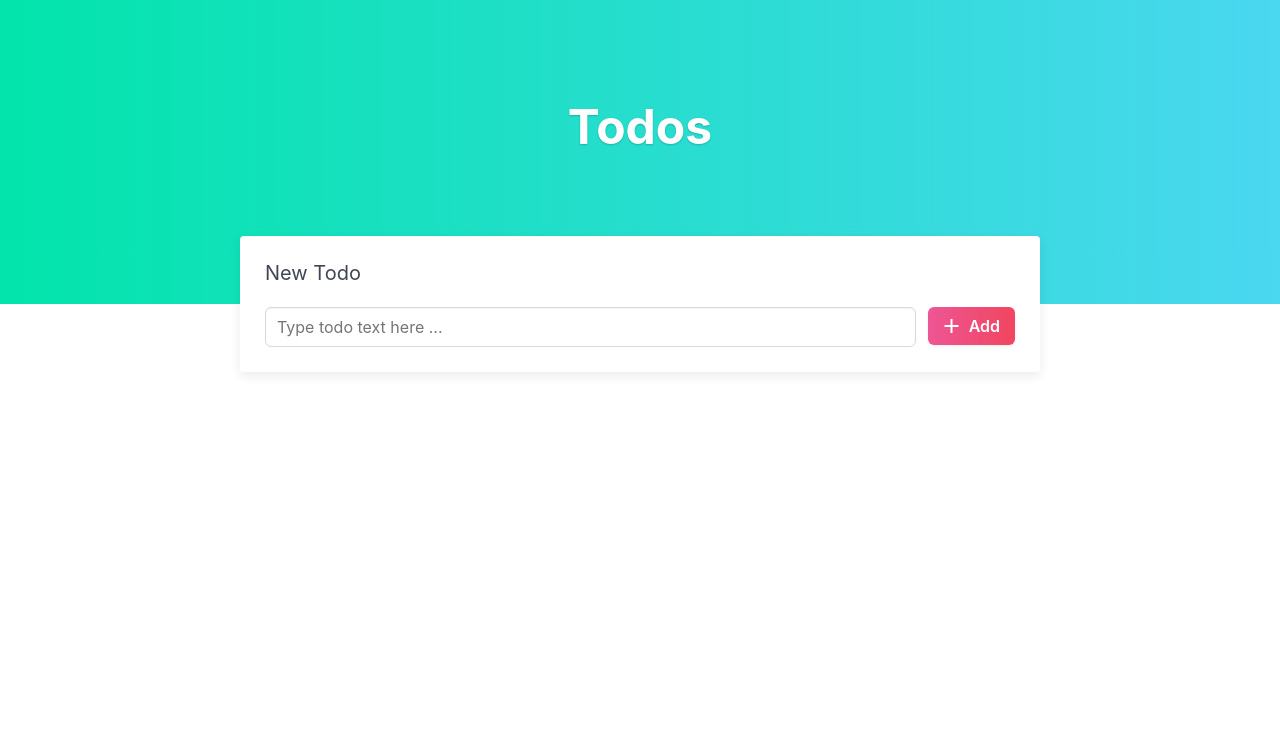
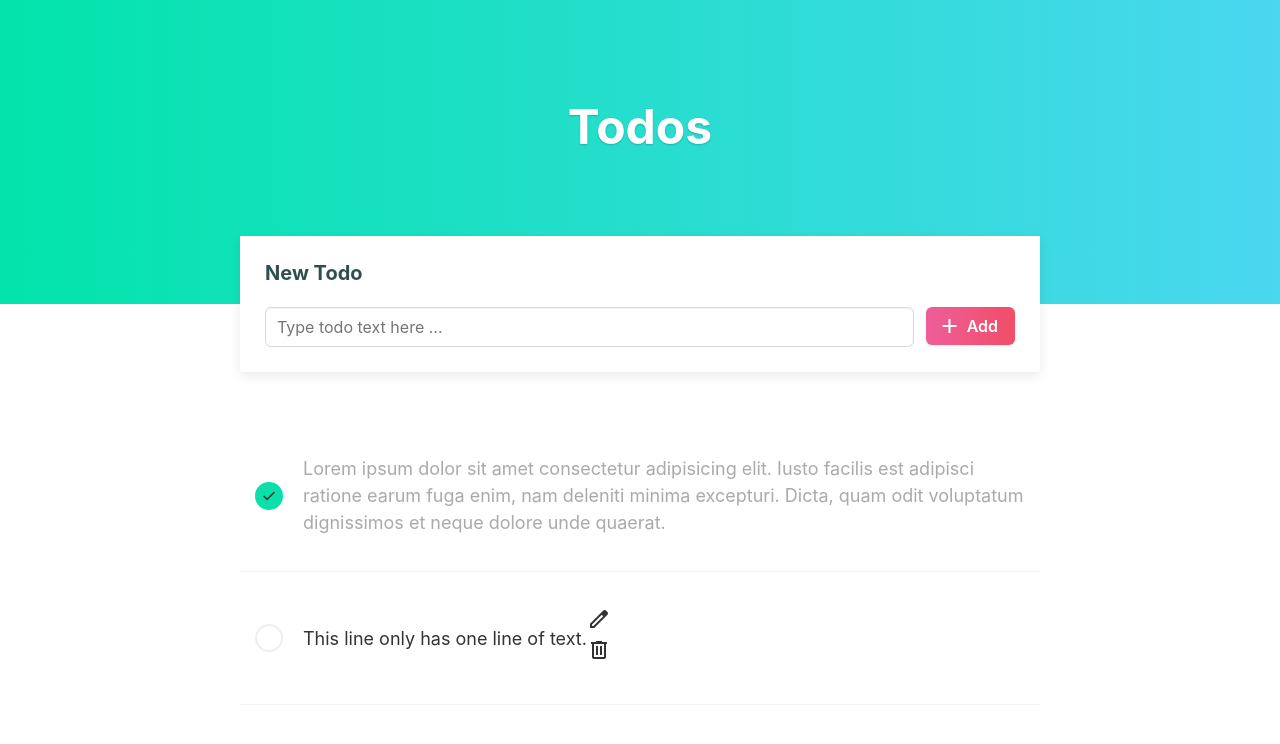
Before and after one commit to ChrisDeForest/angular-todo-app, an Angular app: page / in a window 1280 px wide. Shown: the top 744 px of the page. Built offline with nearby package versions, Linux system fonts and the light colour scheme.

Commit message:
started creating the visual outline of the app

```diff
--- a/src/app/todos/todos.component.html
+++ b/src/app/todos/todos.component.html
@@ -26,3 +26,39 @@
     </form>
   </div>
 </div>
+
+<section class="section">
+  <div class="container">
+
+    <div class="todos-list">
+
+      <div class="todo-item completed">
+        <div class="check-box">
+          <span class="material-symbols-outlined">check</span>
+        </div>
+        <div class="todo-text">
+          Lorem ipsum dolor sit amet consectetur adipisicing elit. Iusto facilis est adipisci ratione earum fuga enim, nam deleniti minima excepturi. Dicta, quam odit voluptatum dignissimos et neque dolore unde quaerat.
+        </div>
+      </div>
+
+      <div class="todo-item">
+        <div class="check-box">
+          <span class="material-symbols-outlined">check</span>
+        </div>
+        <div class="todo-text">
+          This line only has one line of text.
+        </div>
+        <div class="todo-controls-box">
+          <div class="todo-control-button">
+            <span class="material-symbols-outlined">edit</span>
+          </div>
+          <div class="todo-control-button">
+            <span class="material-symbols-outlined">delete</span>
+          </div>
+        </div>
+      </div>
+
+    </div>
+
+  </div>
+</section>
--- a/src/app/todos/todos.component.scss
+++ b/src/app/todos/todos.component.scss
@@ -12,6 +12,8 @@
 
 h2.subtitle {
   padding-bottom: 21px;
+  color: darkslategray;
+  font-weight: bold;
 }
 
 .container {
@@ -26,3 +28,50 @@ h2.subtitle {
   margin-top: -68px;
   box-shadow: 0px 4px 12px rgba(black, 0.08);
 }
+
+.todo-item {
+  color: #333;
+  display: flex;
+  font-size: 18px;
+  align-items: center;
+  padding: 35px 15px;
+  border-bottom: 1px solid #f2f3f5;
+  cursor: pointer;
+  &.completed {
+    color: #aaa;
+
+  }
+}
+
+.todo-item .check-box {
+  display: flex;
+  flex-shrink: 0;
+  border: 2px solid #eee;
+  border-radius: 50%;
+  height: 28px;
+  width: 28px;
+  margin-right: 20px;
+  transition: background-color 0.2s;
+  span.material-symbols-outlined {
+    font-size: 20px;
+    margin: auto;
+    opacity: 0;
+    transition: opacity 0.2s;
+    color: #333;
+  }
+}
+
+.todo-item:hover .check-box {
+  background: #eee;
+  span.material-symbols-outlined {
+    opacity: 0.38;
+  }
+}
+
+.todo-item.completed .check-box {
+  background: rgb(11, 223, 170);
+  border-color: rgb(11, 223, 170);
+  span.material-symbols-outlined {
+    opacity: 1;
+  }
+}
--- a/src/styles.scss
+++ b/src/styles.scss
@@ -1,21 +1,32 @@
 /* You can add global styles to this file, and also import other style files */
 
 @import '../node_modules/bulma/bulma.scss';
+
+html, body, input.input, .form, .container, .box{
+  background-color: white !important;  /* Apply white background to the entire page */
+}
 
 .alt-gradient-button {
   border: none;
   background: linear-gradient(to right, rgb(236, 72, 140), rgb(240, 54, 82));
   color: white;
   font-weight: 600;
-  opacity: 0.92;
+  opacity: 0.88;
   padding-left: 12px;
   &:hover {
     opacity: 1.0;
     color: white;
     box-shadow: 0px 0px 0px 4px rgba(black, 0.08);
   }
+  &:active {
+    opacity: 0.8;
+  }
+  &:focus {
+    opacity: 1.0;
+  }
 }
 
 .button-text {
   margin-left: 5px;
+  margin-right: 2px;
 }
```
